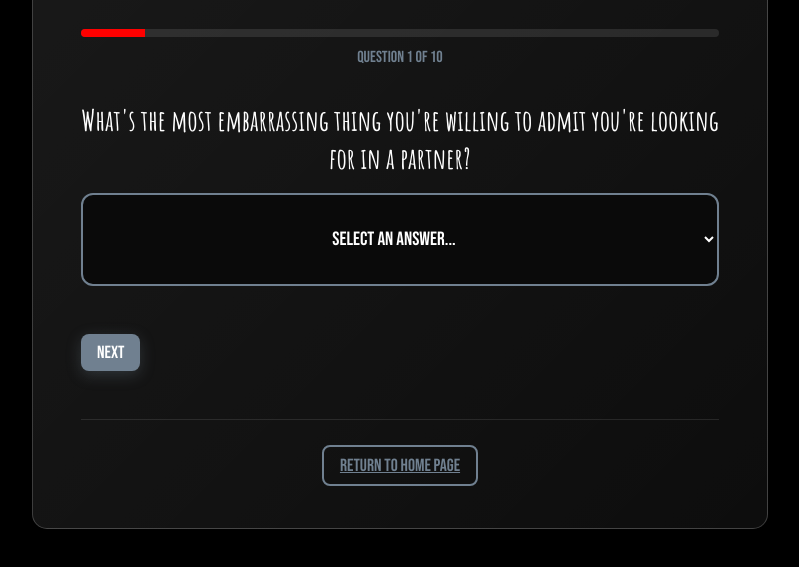
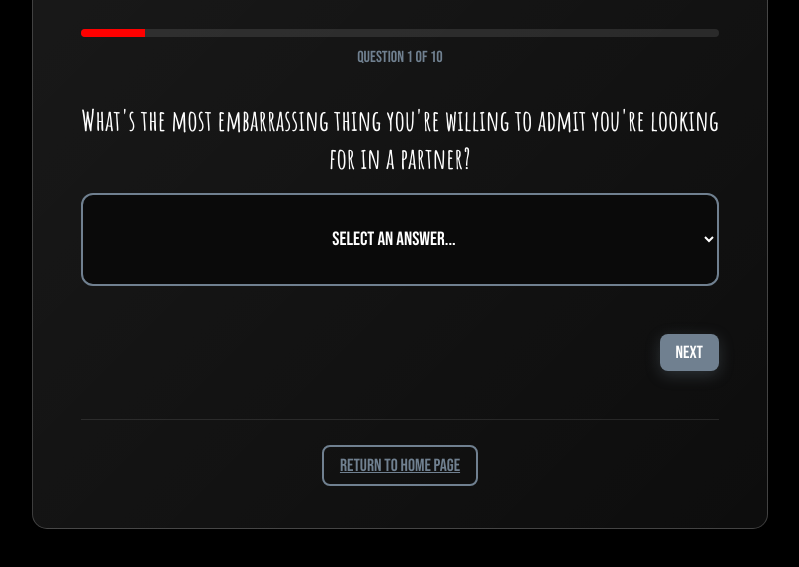
Before and after one commit to MadZen007/lit-spoke-discover, a website: page public/index.html in a window 1280 px wide. Shown: the part 369-936 px from the top of the page, without its empty margins (240-1039 px from the left). Drawn offline with Linux system fonts and the light colour scheme.

Commit message:
Fix duplicate CSS rules and add explicit button positioning to force Next button to right side

```diff
--- a/public/styles.css
+++ b/public/styles.css
@@ -222,12 +222,12 @@ h1, h2, h3, h4, h5, h6 {
     display: flex;
     justify-content: flex-end;
     align-items: center;
+    margin-left: auto;
 }
 
-.form-actions {
-    display: flex;
-    justify-content: flex-end;
-    align-items: center;
+/* Force Next button to right side */
+#nextBtn, #submitBtn {
+    margin-left: auto;
 }
 
 .return-home-section {
```
